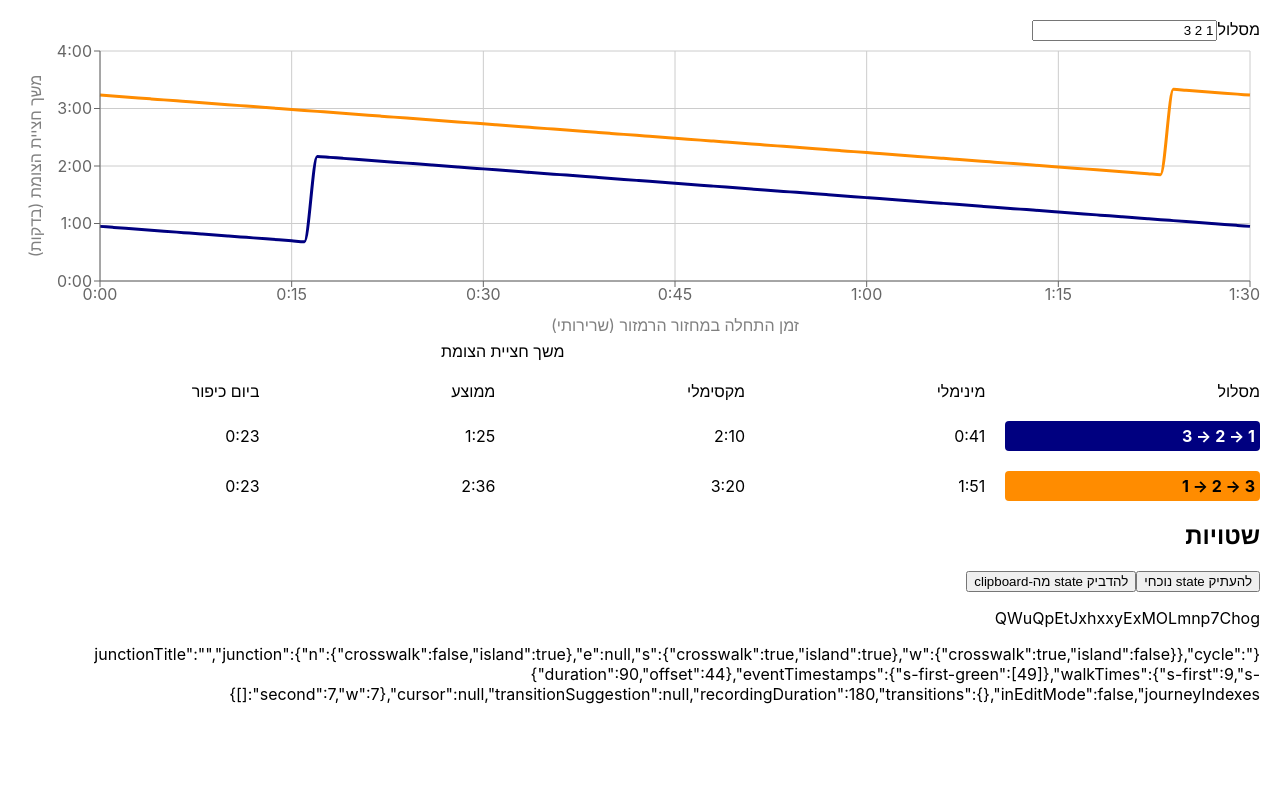
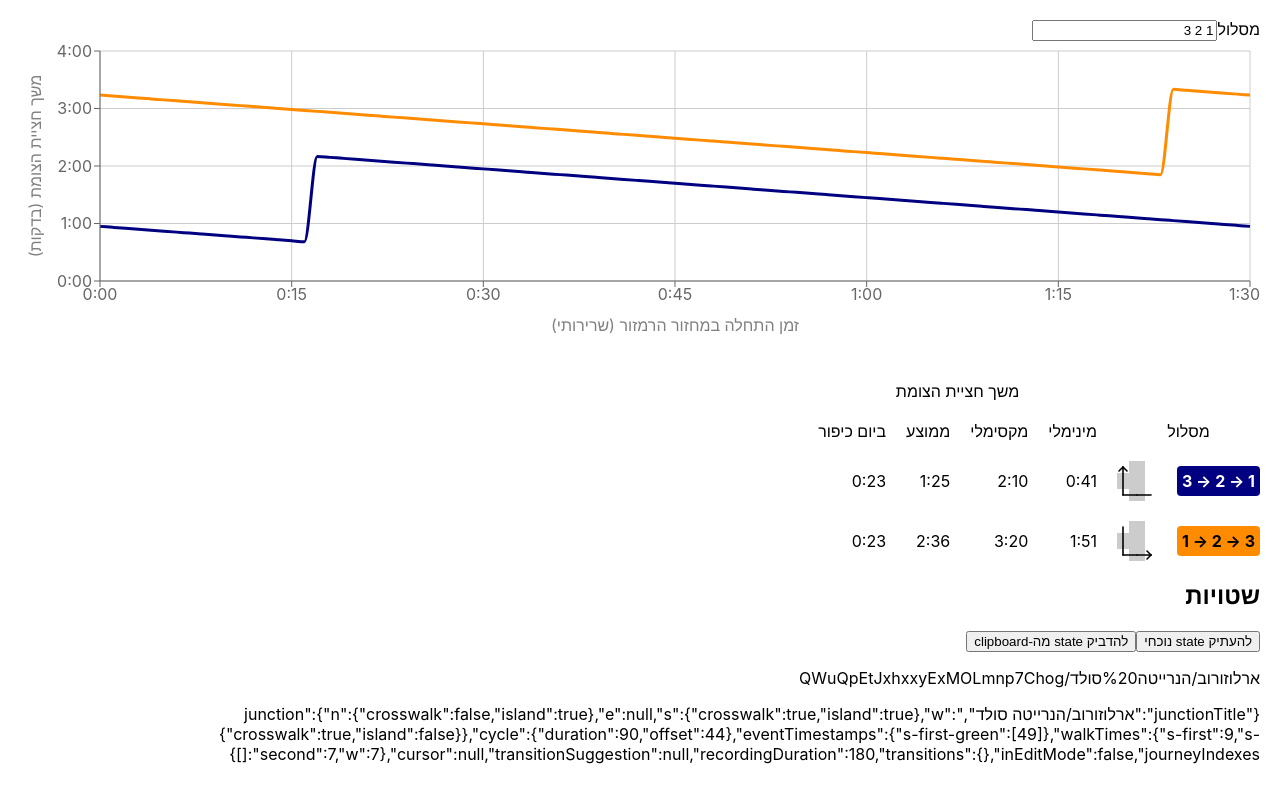
Before and after one commit to danfishgold/crosswalk-timing, a React (Vite) app: page / in a window 1280 px wide. Shown: the part 517-1317 px from the top of the page. Before the commit the page ends 1257 px from the top, so only its background shows below. Built offline with nearby package versions, Linux system fonts and the light colour scheme.

Commit message:
Add a little diagram in the legend

```diff
--- a/src/Junction/JunctionSvg.tsx
+++ b/src/Junction/JunctionSvg.tsx
@@ -28,6 +28,7 @@ const islandY =
 const islandHeight = crosswalkSegmentLength * (islandWidthInSegments * 2 - 1)
 const circleRadius = crosswalkSegmentLength * 1.5
 const crosswalkOffset = islandHeight
+const viewBoxOffset = legWidth / 2 + legLength
 
 const legRotation: Record<LegId, number> = {
   n: -90,
@@ -46,8 +47,6 @@ export function JunctionSvg({
   const junction = useSelector((state) => state.junction)
   const crosswalkIds = useSelector(selectCrosswalkIds)
   const highlights = useSelector(selectCrosswalkHighlightColors)
-
-  const viewBoxOffset = legWidth / 2 + legLength
 
   return (
     <svg
--- a/src/Simulation/SimulationLegend.tsx
+++ b/src/Simulation/SimulationLegend.tsx
@@ -1,6 +1,7 @@
-import { crosswalkKey } from '../reducer'
+import React from 'react'
+import { crosswalkKey, LegId, legIds, selectCrosswalkIds } from '../reducer'
 import { useSelector } from '../store'
-import { compact, formatTimestamp, sum } from '../utils'
+import { compact, formatTimestamp, mod, sum } from '../utils'
 import { Journey } from './SimulationVisualization'
 import { JourneyDurationData } from './useJourneyDurations'
 
@@ -15,20 +16,25 @@ export default function SimulationLegend({
     <div
       style={{
         display: 'grid',
-        gridTemplateColumns: 'auto auto auto auto auto',
+        gridTemplateColumns: 'auto auto auto auto auto auto 1fr',
         gap: '20px',
         alignItems: 'center',
+        width: 'auto',
+        marginTop: '40px',
       }}
     >
+      <span />
       <span />
       <span style={{ gridColumn: 'span 4', textAlign: 'center' }}>
         משך חציית הצומת
       </span>
-      <span>מסלול</span>
+      <span />
+      <span style={{ gridColumn: 'span 2', textAlign: 'center' }}>מסלול</span>
       <span>מינימלי</span>
       <span>מקסימלי</span>
       <span>ממוצע</span>
       <span>ביום כיפור</span>
+      <span />
       {journeys.map((journey) => (
         <JourneyRow key={journey.key} journey={journey} data={data} />
       ))}
@@ -57,10 +63,12 @@ function JourneyRow({
       >
         {journey.crosswalkIndexes.map((index) => index + 1).join(' → ')}
       </span>
+      <LittleJourneyDiagram journey={journey} />
       <span>{formatTimestamp(stats.min)}</span>
       <span>{formatTimestamp(stats.max)}</span>
       <span>{formatTimestamp(stats.mean)}</span>
       <span>{formatTimestamp(stats.kippur)}</span>
+      <span></span>
     </>
   )
 }
@@ -100,3 +108,131 @@ function textColor(r: number, g: number, b: number): string {
   const textColor = brightness > 125 ? 'black' : 'white'
   return textColor
 }
+
+const legWidth = 40
+const legLength = 30
+const roadColor = '#ccc'
+const arrowColor = '#000'
+const arrowWidth = 4
+const arrowHeadDiagonalLength = 10
+
+const viewBoxOffset = legWidth / 2 + legLength
+
+const legRotation: Record<LegId, number> = {
+  n: -90,
+  e: 0,
+  s: 90,
+  w: 180,
+}
+
+function LittleJourneyDiagram({ journey }: { journey: Journey }) {
+  const junction = useSelector((state) => state.junction)
+  const crosswalkIds = useSelector(selectCrosswalkIds)
+  const secondToLastIndex =
+    journey.crosswalkIndexes[mod(-2, journey.crosswalkIndexes.length)]
+  const lastIndex =
+    journey.crosswalkIndexes[mod(-1, journey.crosswalkIndexes.length)]
+  const lastChirality = mod(lastIndex - secondToLastIndex, crosswalkIds.length)
+  const isClockwise = lastChirality === 1 || lastChirality === 0
+  const isCounterClockwise =
+    lastChirality === crosswalkIds.length - 1 || lastChirality === 0
+
+  return (
+    <svg
+      viewBox={`${-viewBoxOffset} ${-viewBoxOffset} ${2 * viewBoxOffset} ${
+        2 * viewBoxOffset
+      }`}
+      style={{ width: '40px' }}
+    >
+      <rect
+        x={-legWidth / 2}
+        y={-legWidth / 2}
+        width={legWidth}
+        height={legWidth}
+        fill={roadColor}
+      />
+      {legIds.map(
+        (legId) =>
+          junction[legId] && (
+            <rect
+              x={legWidth / 2}
+              y={-legWidth / 2}
+              width={legLength}
+              height={legWidth}
+              key={legId}
+              fill={roadColor}
+              transform={`rotate(${legRotation[legId]})`}
+            />
+          ),
+      )}
+      {journey.crosswalkIds.map((id, index) => {
+        const x = legWidth / 2 + legLength / 2
+        const y1 = id.part === 'second' ? 0 : -legWidth / 2 - legLength / 2
+        const y2 = id.part === 'first' ? 0 : legWidth / 2 + legLength / 2
+
+        return (
+          <g
+            key={crosswalkKey(id)}
+            transform={`rotate(${legRotation[id.legId]})`}
+          >
+            <line
+              x1={x}
+              x2={x}
+              y1={y1}
+              y2={y2}
+              stroke={arrowColor}
+              strokeWidth={arrowWidth}
+              strokeLinecap='round'
+            />
+            {index === journey.crosswalkIds.length - 1 && isClockwise && (
+              <ArrowHead x={x} y1={y1} y2={y2} isOnTop={true} />
+            )}
+            {index === journey.crosswalkIds.length - 1 &&
+              isCounterClockwise && (
+                <ArrowHead x={x} y1={y1} y2={y2} isOnTop={false} />
+              )}
+          </g>
+        )
+      })}
+    </svg>
+  )
+}
+
+function ArrowHead({
+  x,
+  y1,
+  y2,
+  isOnTop,
+}: {
+  x: number
+  y1: number
+  y2: number
+  isOnTop: boolean
+}) {
+  const y0 = isOnTop ? y2 : y1
+  const yd = isOnTop
+    ? y2 - arrowHeadDiagonalLength
+    : y1 + arrowHeadDiagonalLength
+  return (
+    <>
+      <line
+        x1={x}
+        y1={y0}
+        x2={x + arrowHeadDiagonalLength}
+        y2={yd}
+        stroke={arrowColor}
+        strokeWidth={arrowWidth}
+        strokeLinecap='round'
+      />
+      <line
+        x1={x}
+        y1={y0}
+        x2={x - arrowHeadDiagonalLength}
+        y2={yd}
+        stroke={arrowColor}
+        strokeWidth={arrowWidth}
+        strokeLinecap='round'
+      />
+    </>
+  )
+}
--- a/src/stateCoding.ts
+++ b/src/stateCoding.ts
@@ -31,17 +31,17 @@ export function encodeState(state: State): string {
     encodeJourneyIndexes(journeyIndexes),
   ].join('|')
 
-  // return `${junctionTitle}/${squeeze(otherStuff)}`
-  return squeeze(otherStuff)
+  return `${nicerEncodeURI(junctionTitle)}/${squeeze(otherStuff)}`
 }
 
 export function decodeState(stateString: string): State | null {
   try {
-    // const [junctionTitleString, otherStuffString] = stateString.split('/')
-    const [junctionTitleString, squeezedOtherStuffString] = ['', stateString]
+    const urlParts = stateString.split('/')
+    const junctionTitleString = urlParts.slice(0, -1).join('/')
+    const squeezedOtherStuffString = urlParts[urlParts.length - 1]
     const otherStuffString = unsqueeze(squeezedOtherStuffString)
 
-    const junctionTitle = decodeURIComponent(junctionTitleString)
+    const junctionTitle = decodeURI(junctionTitleString)
     const { junction, cycle, eventTimestamps, walkTimes } =
       decodeOtherStuff(otherStuffString)
     return {
@@ -293,3 +293,11 @@ function unsqueeze(base64String: string): string {
     .join('')
   return string.replace(/\-/g, '/').replace(/_/g, '+')
 }
+
+function nicerEncodeURI(stringWithHebrew: string): string {
+  return [...stringWithHebrew]
+    .map((character) =>
+      /[א-תףםןץך]/.test(character) ? character : encodeURI(character),
+    )
+    .join('')
+}
```
